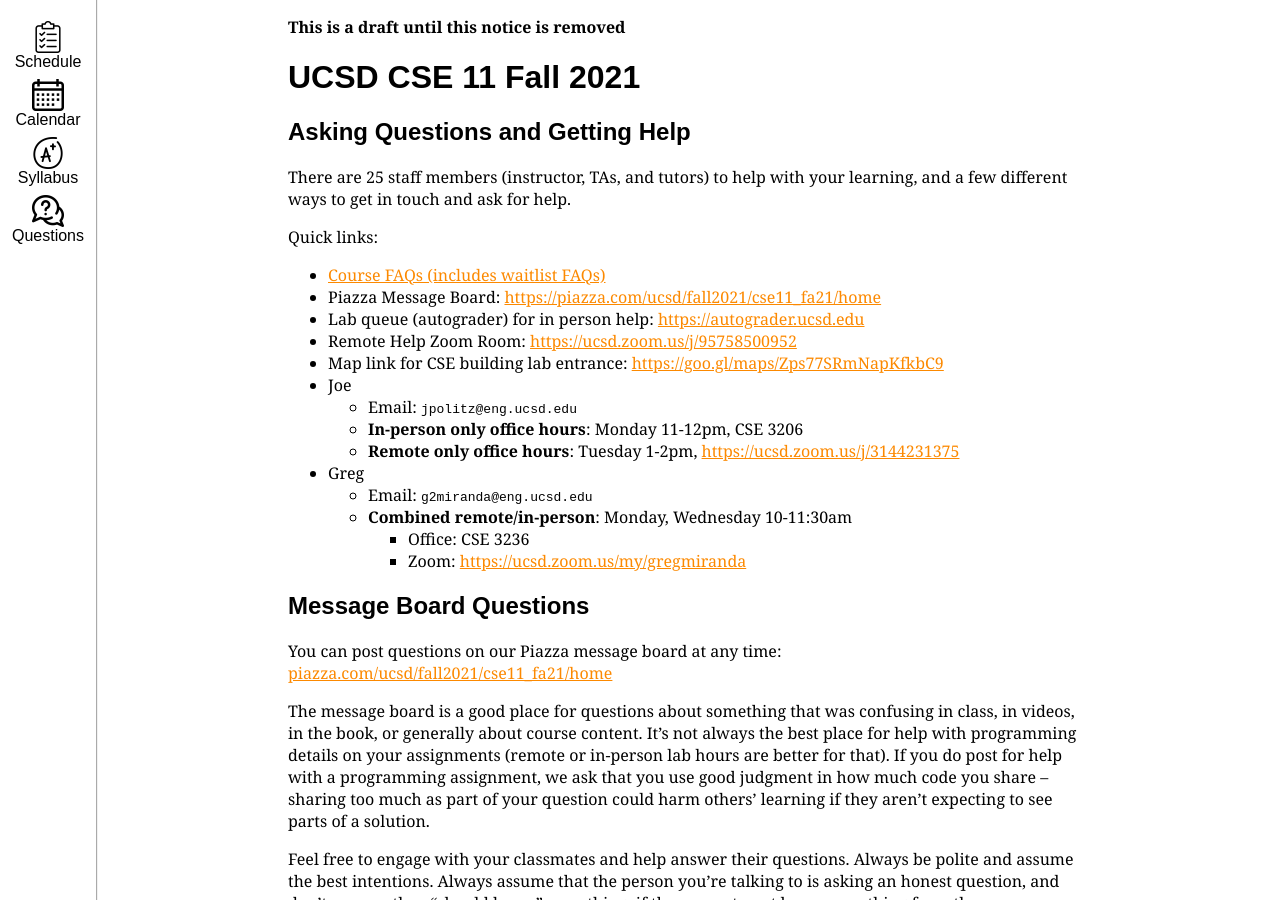
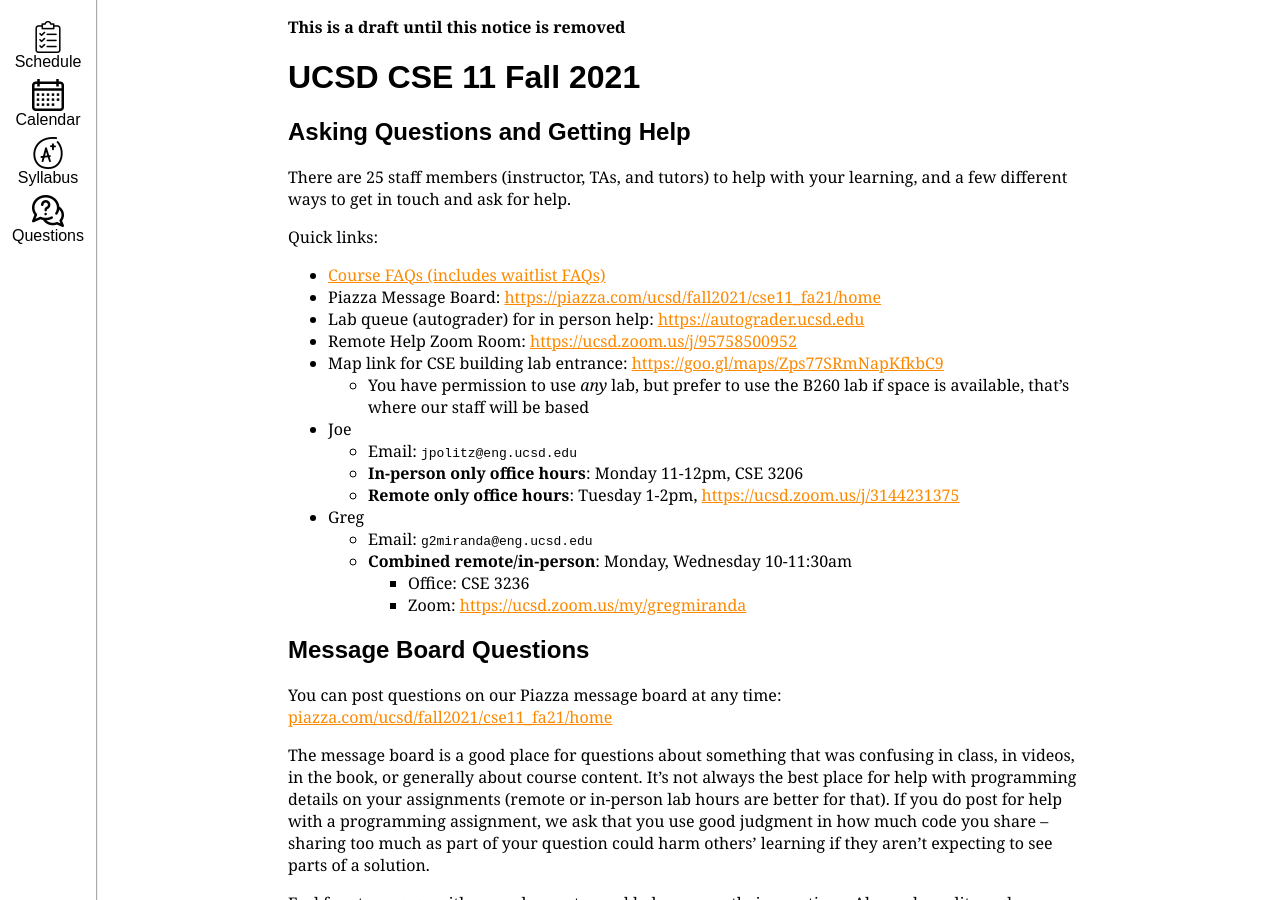
Before and after one commit to ucsd-cse11-w22/ucsd-cse11-w22.github.io, a Jekyll site: the page built from staff-and-help.md, in a window 1280 px wide and 900 px high. Built offline with Jekyll 4.4.1, drawn with Linux system fonts in a browser that asks for light colours.

Commit message:
home base lab

```diff
--- a/staff-and-help.md
+++ b/staff-and-help.md
@@ -17,6 +17,7 @@ Quick links:
 - Lab queue (autograder) for in person help: [https://autograder.ucsd.edu](https://autograder.ucsd.edu)
 - Remote Help Zoom Room: [https://ucsd.zoom.us/j/95758500952](https://ucsd.zoom.us/j/95758500952)
 - Map link for CSE building lab entrance: [https://goo.gl/maps/Zps77SRmNapKfkbC9](https://goo.gl/maps/Zps77SRmNapKfkbC9)
+  - You have permission to use _any_ lab, but prefer to use the B260 lab if space is available, that's where our staff will be based
 - Joe
   - Email: `jpolitz@eng.ucsd.edu`
   - **In-person only office hours**: Monday 11-12pm, CSE 3206
```
